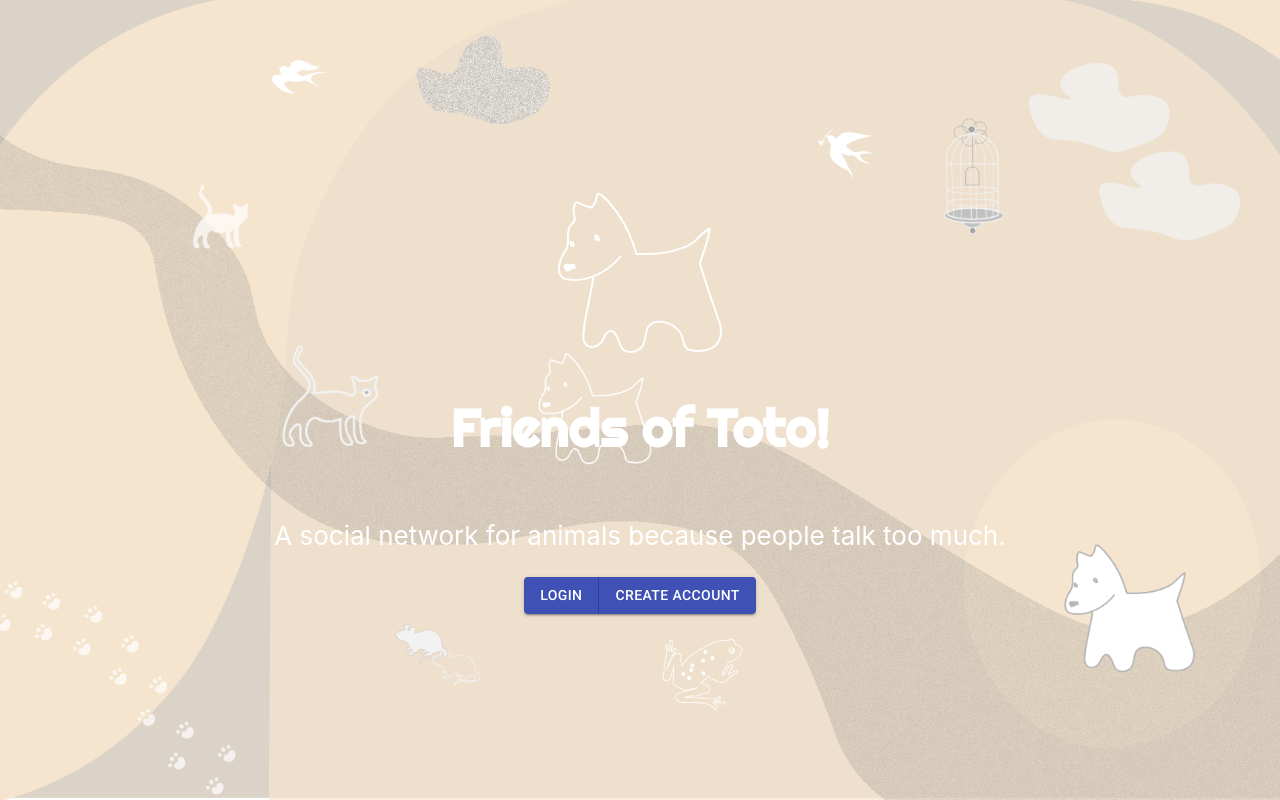
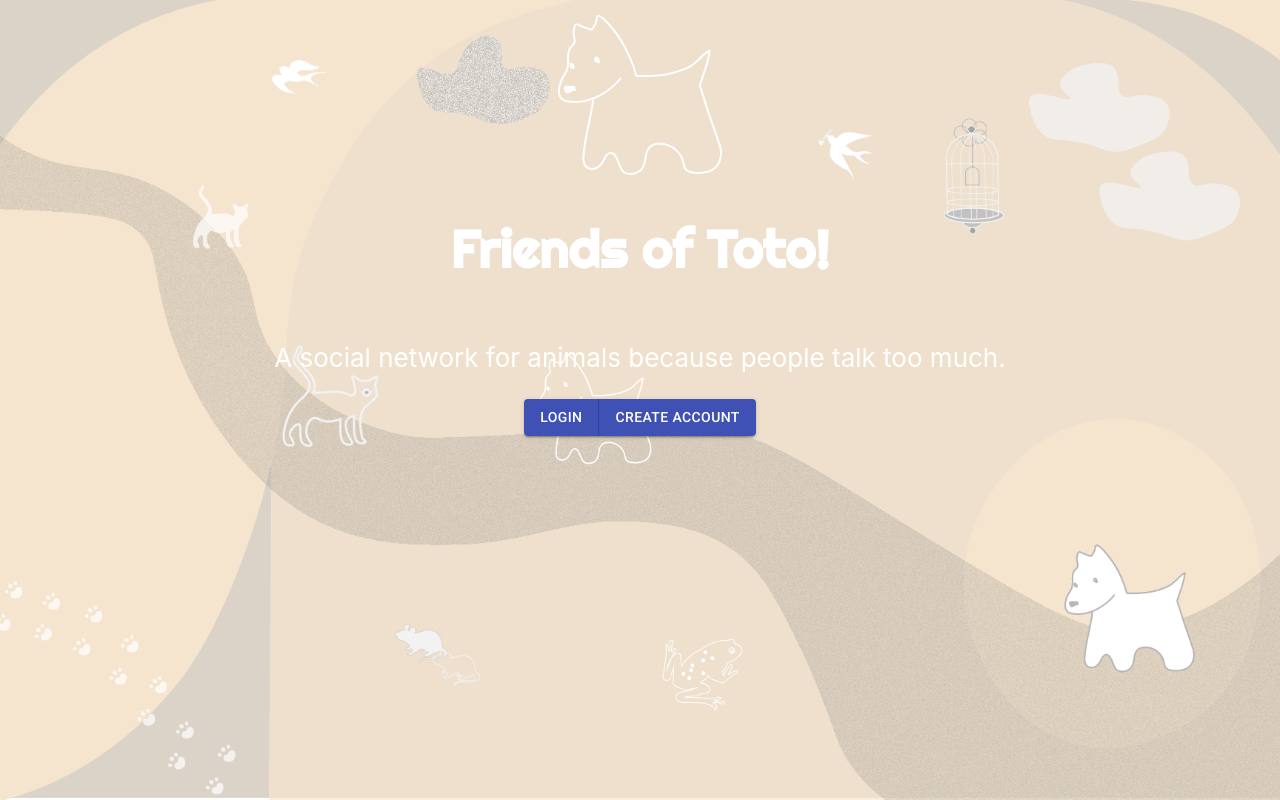
Before and after one commit to ShyFidelity/friends-of-toto, a React (Create React App) app in the folder client/: page / in a window 1280 px wide. Built offline with nearby package versions, Linux system fonts and the light colour scheme; no server answers.

Commit message:
working on styles

```diff
--- a/client/src/App.js
+++ b/client/src/App.js
@@ -31,9 +31,7 @@ const authLink = setContext((_, { headers }) => {
   };
 });
 
-
 const client = new ApolloClient({
-  // Set up our client to execute the `authLink` middleware prior to making the request to our GraphQL API
   link: authLink.concat(httpLink),
   cache: new InMemoryCache(),
 });
@@ -47,6 +45,7 @@ function App() {
           <Route exact path="/" component={Landing} />
           <Route exact path='/login' component={Login} />
           <Route exact path="/signup" component={Signup} />
+
           <Route exact path="/me" component={Profile} />
           <Route exact path="/profile" component={Profile}/>
           <Route exact path="/profiles/:username" component={Profile} />
--- a/client/src/styles/App.css
+++ b/client/src/styles/App.css
@@ -8,16 +8,19 @@
   background-position: center center;
   background-attachment: fixed;
   background-size: cover;
-  min-width: 100vh;
+  min-width: 100vw;
   min-height: 100vh;
+  display: flex;
+  flex-direction: row;
+  justify-content: center;
 }
 
-.container {
+/* .container {
   display: flex;
   flex-direction: column;
   align-items: center;
   justify-content: center;
-}
+} */
 
 h1 {
   font-family: 'Righteous', cursive;
```
